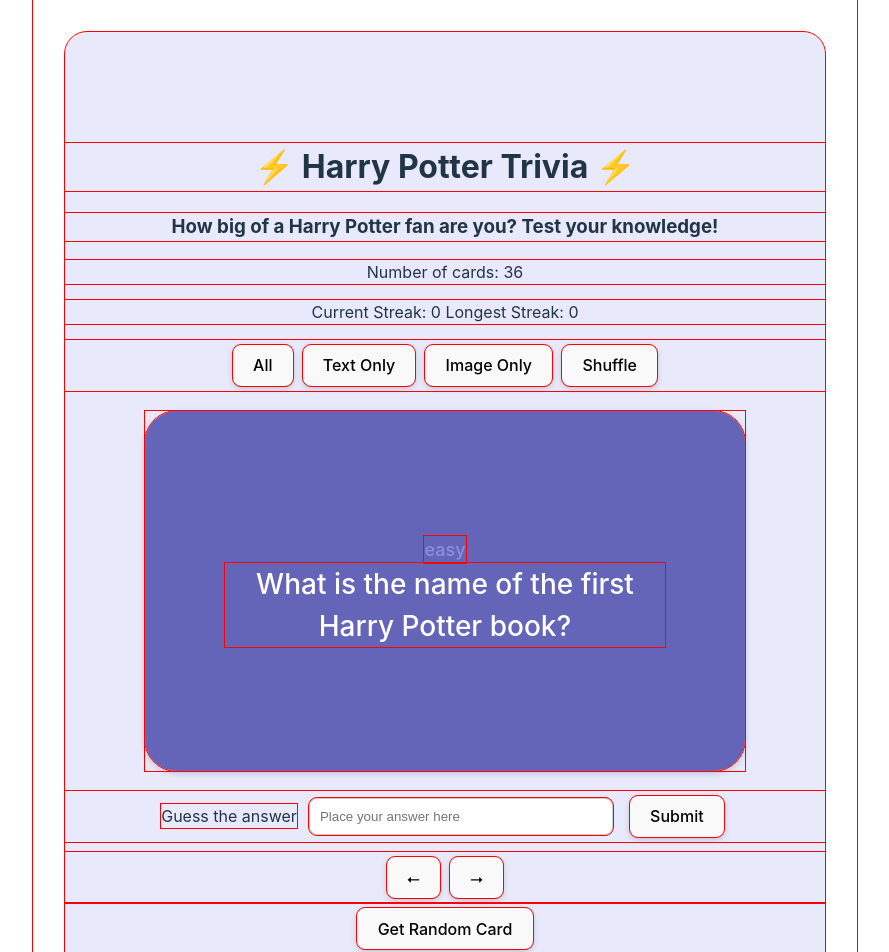
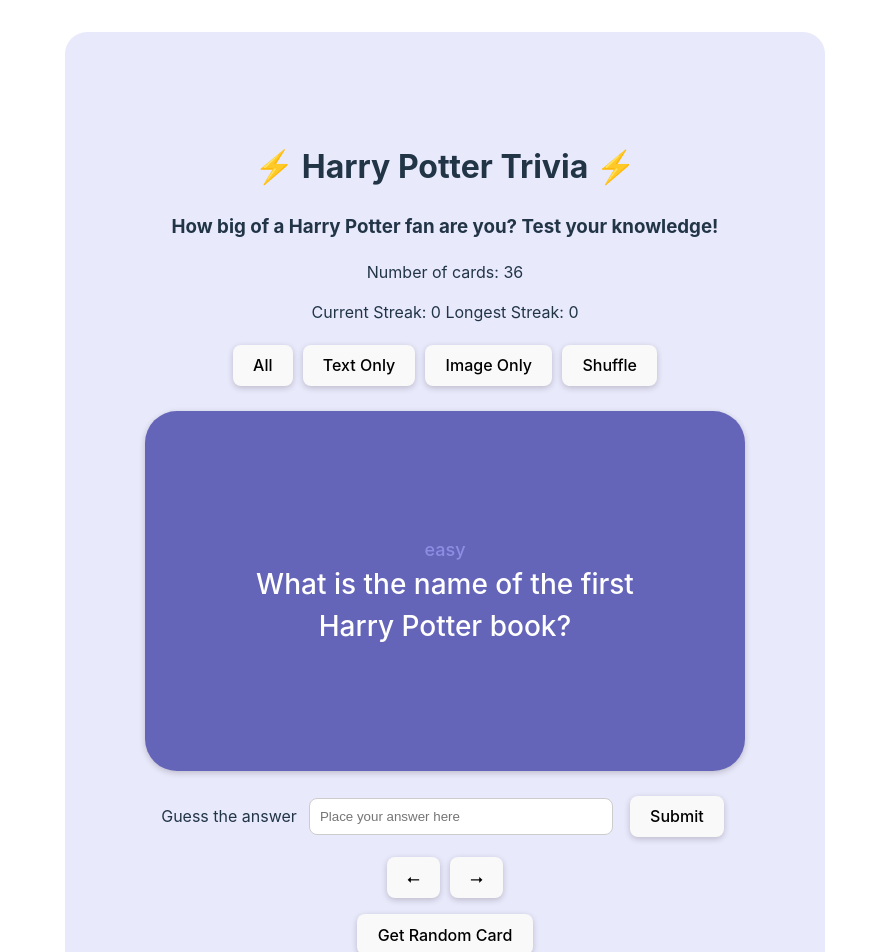
Before and after one commit to h42codes/project-flashcards, a React (Vite) app: page / in a window 1280 px wide. Shown: the top 952 px of the page, without its empty margins (195-1084 px from the left). Built offline with nearby package versions, Linux system fonts and the light colour scheme.

Commit message:
Edit styling

```diff
--- a/src/App.css
+++ b/src/App.css
@@ -1,5 +1,5 @@
 * {
-  outline: 1px solid red;
+  /* outline: 1px solid red; */
   box-sizing: border-box;
 }
 
@@ -38,3 +38,7 @@
   /* background-color: #fff; */
   background-color: #ededed;
 }
+
+.top-container {
+  margin-bottom: 6px;
+}
```
